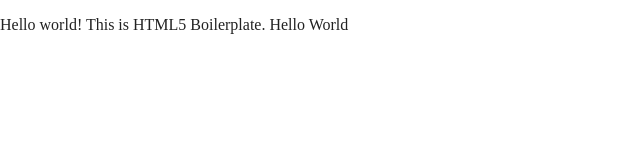
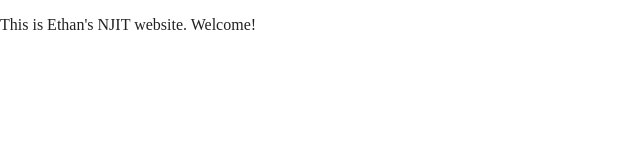
Before and after one commit to er257/boilerplate-example, a website built with Parcel: page index.html in a window 1280 px wide. Shown: the whole page, without its empty margins (0-640 px from the left). Built offline with nearby package versions, Linux system fonts and the light colour scheme.

Commit message:
Changed: Quick edit (HTML body contents)

```diff
--- a/index.html
+++ b/index.html
@@ -25,7 +25,7 @@
 <body>
 
   <!-- Add your site or application content here -->
-  <p>Hello world! This is HTML5 Boilerplate. Hello World</p>
+  <p>This is Ethan's NJIT website. Welcome!</p>
   <script src="js/vendor/modernizr-3.11.2.min.js"></script>
   <script src="js/plugins.js"></script>
   <script src="js/main.js"></script>
```
